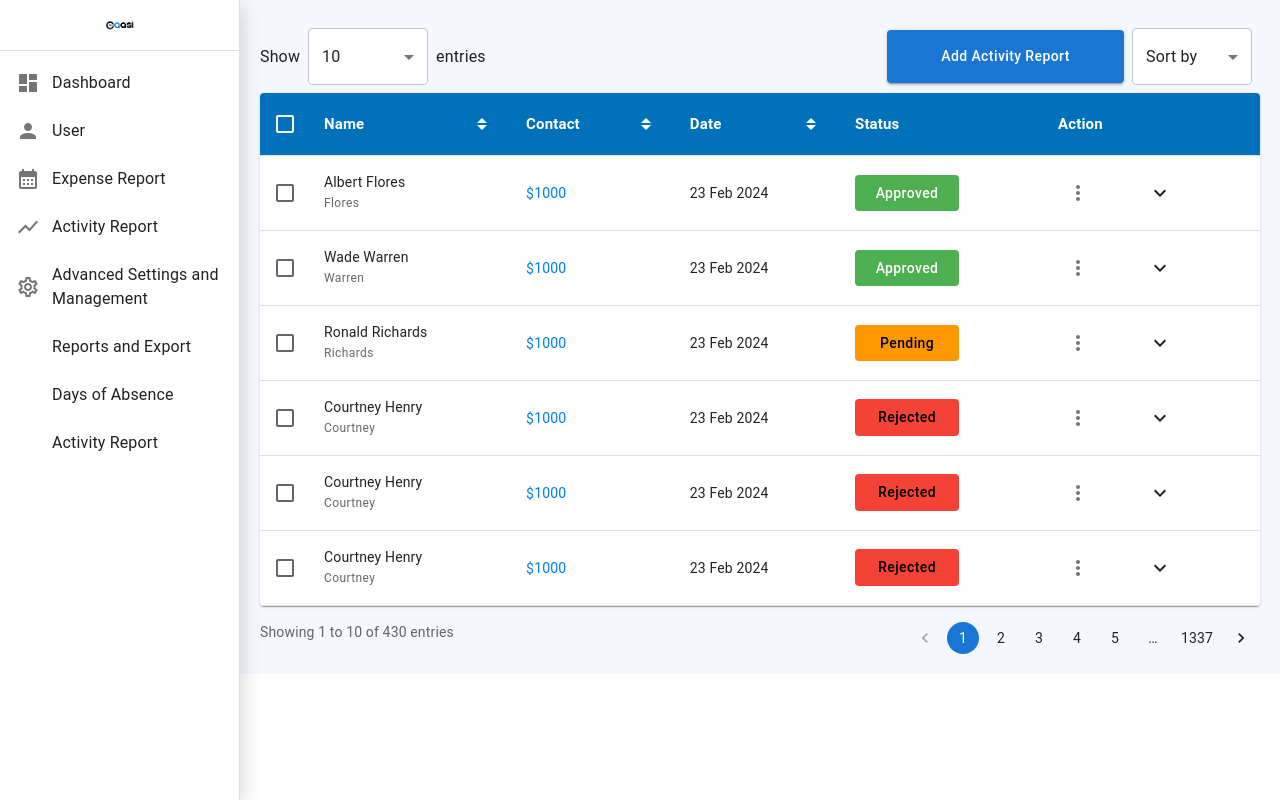
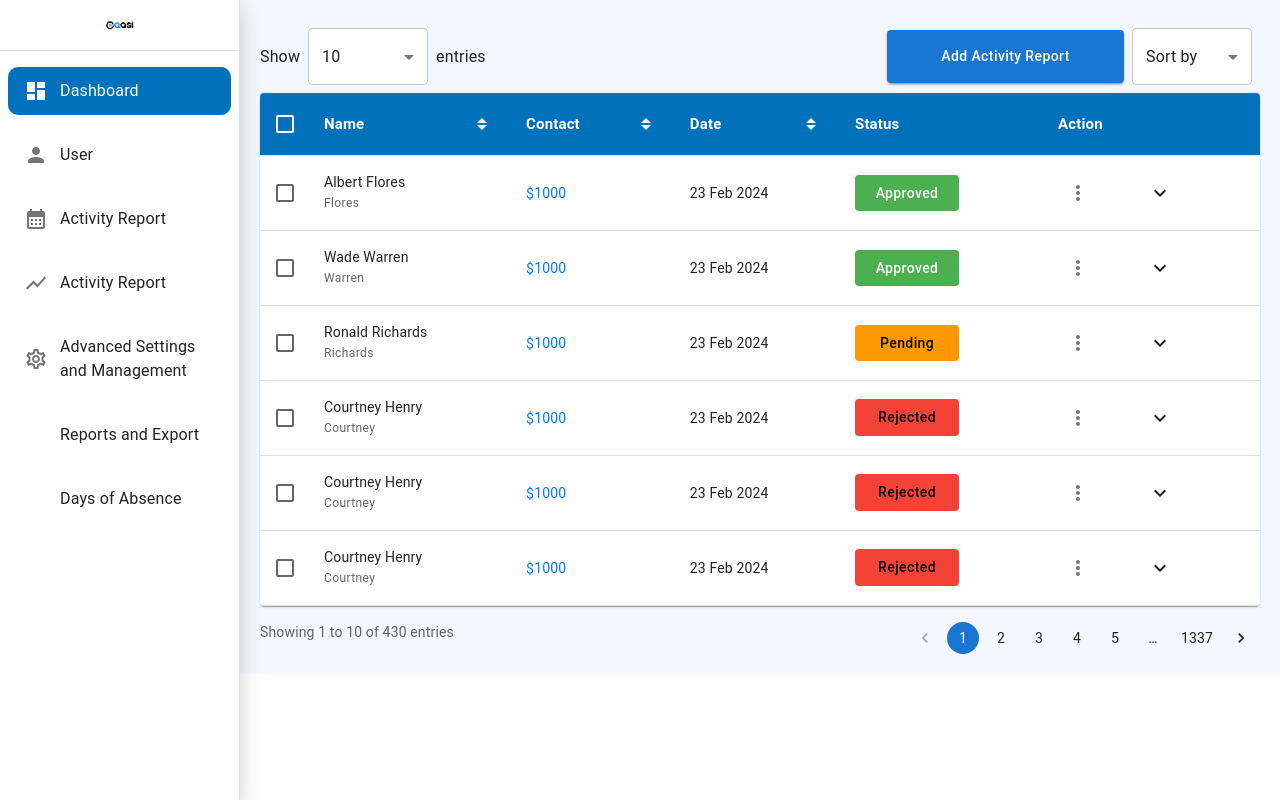
Before and after one commit to Zahoor-Baltee/NewCassi, a React (Vite) app: page /activityreport in a window 1280 px wide. Built offline with nearby package versions, Linux system fonts and the light colour scheme.

Commit message:
left navigation completed

```diff
--- a/src/Layout/NewDefaultLayout.jsx
+++ b/src/Layout/NewDefaultLayout.jsx
@@ -17,6 +17,7 @@ import DashboardIcon from '@mui/icons-material/Dashboard';
 import CalendarMonthIcon from '@mui/icons-material/CalendarMonth';
 import ShowChartOutlinedIcon from '@mui/icons-material/ShowChartOutlined';
 import SettingsOutlinedIcon from '@mui/icons-material/SettingsOutlined';
+import { useNavigate } from 'react-router-dom';
 
 const Root = styled(Box)({
     margin: 0,
@@ -37,20 +38,7 @@ const Root = styled(Box)({
     }
 
 });
-const getIconByIndex = (index) => {
-    if (index === 0) {
-        return <DashboardIcon />
-    } else if (index === 1) {
-        return <PersonIcon />
-    } else if (index === 2) {
-        return <CalendarMonthIcon />
-    } else if (index === 3) {
-        return <ShowChartOutlinedIcon />
-    } else if (index === 4) {
-        return <SettingsOutlinedIcon />
-    }
 
-}
 
 const drawerWidth = 240;
 
@@ -58,7 +46,18 @@ function ResponsiveDrawer(props) {
     const { window } = props;
     const [mobileOpen, setMobileOpen] = React.useState(false);
     const [isClosing, setIsClosing] = React.useState(false);
+    const [routes, setRoutes] = React.useState('/dashboard');
+    const menuList = [
+        { name: "Dashboard", url: "/dashboard" },
+        { name: "User", url: "/user" },
+        { name: "Activity Report", url: "/expensereports" },
+        { name: "Activity Report", url: "/activityreport" },
+        { name: "Advanced Settings and Management", url: "/advancesetting" },
+        { name: "Reports and Export", url: "/reportsandexport" },
+        { name: "Days of Absence", url: "/activityreport" },
 
+    ]
+    let navigate = useNavigate()
     const handleDrawerClose = () => {
         setIsClosing(true);
         setMobileOpen(false);
@@ -73,7 +72,24 @@ function ResponsiveDrawer(props) {
             setMobileOpen(!mobileOpen);
         }
     };
+    const getIconByIndex = (index, url) => {
+        if (index === 0) {
+            return <DashboardIcon sx={{ color: routes === url ? "#fff" : "", }} />
+        } else if (index === 1) {
+            return <PersonIcon sx={{ color: routes === url ? "#fff" : "", }} />
+        } else if (index === 2) {
+            return <CalendarMonthIcon sx={{ color: routes === url ? "#fff" : "", }} />
+        } else if (index === 3) {
+            return <ShowChartOutlinedIcon sx={{ color: routes === url ? "#fff" : "", }} />
+        } else if (index === 4) {
+            return <SettingsOutlinedIcon sx={{ color: routes === url ? "#fff" : "", }} />
+        }
 
+    }
+    const handleRoutes = (routes) => {
+        navigate(routes)
+        setRoutes(routes)
+    }
     const drawer = (
         <Root>
             <Box>
@@ -83,13 +99,13 @@ function ResponsiveDrawer(props) {
                 </Box>
                 <Divider />
                 <List>
-                    {['Dashboard', 'User', 'Expense Report', 'Activity Report', 'Advanced Settings and Management', 'Reports and Export', 'Days of Absence', 'Activity Report'].map((text, index) => (
-                        <ListItem key={text} disablePadding>
-                            <ListItemButton>
+                    {menuList.map((e, index) => (
+                        <ListItem key={e.name} onClick={() => handleRoutes(e.url)} disablePadding>
+                            <ListItemButton sx={{ backgroundColor: routes === e.url ? "#0171BC" : "", color: routes === e.url ? "#fff" : "", margin: 1, borderRadius: "10px", '&:hover': { backgroundColor: routes === e.url ? "#0171BC" : "", } }}>
                                 <ListItemIcon>
-                                    {getIconByIndex(index)}
+                                    {getIconByIndex(index, e.url)}
                                 </ListItemIcon>
-                                <ListItemText primary={text} />
+                                <ListItemText primary={e.name} />
                             </ListItemButton>
 
                         </ListItem>
--- a/src/Pages/Activity Report/ActivityReport.jsx
+++ b/src/Pages/Activity Report/ActivityReport.jsx
@@ -4,10 +4,8 @@ import {
     Typography, Button, Pagination, Menu, MenuItem, Box
 } from '@mui/material';
 import IconButton from '@mui/material/IconButton';
-
 import FormControl from '@mui/material/FormControl';
 import Select from '@mui/material/Select';
-
 import { MoreVert } from '@mui/icons-material';
 import { styled } from '@mui/system';
 import ArrowDropDownOutlinedIcon from '@mui/icons-material/ArrowDropDownOutlined';
```
